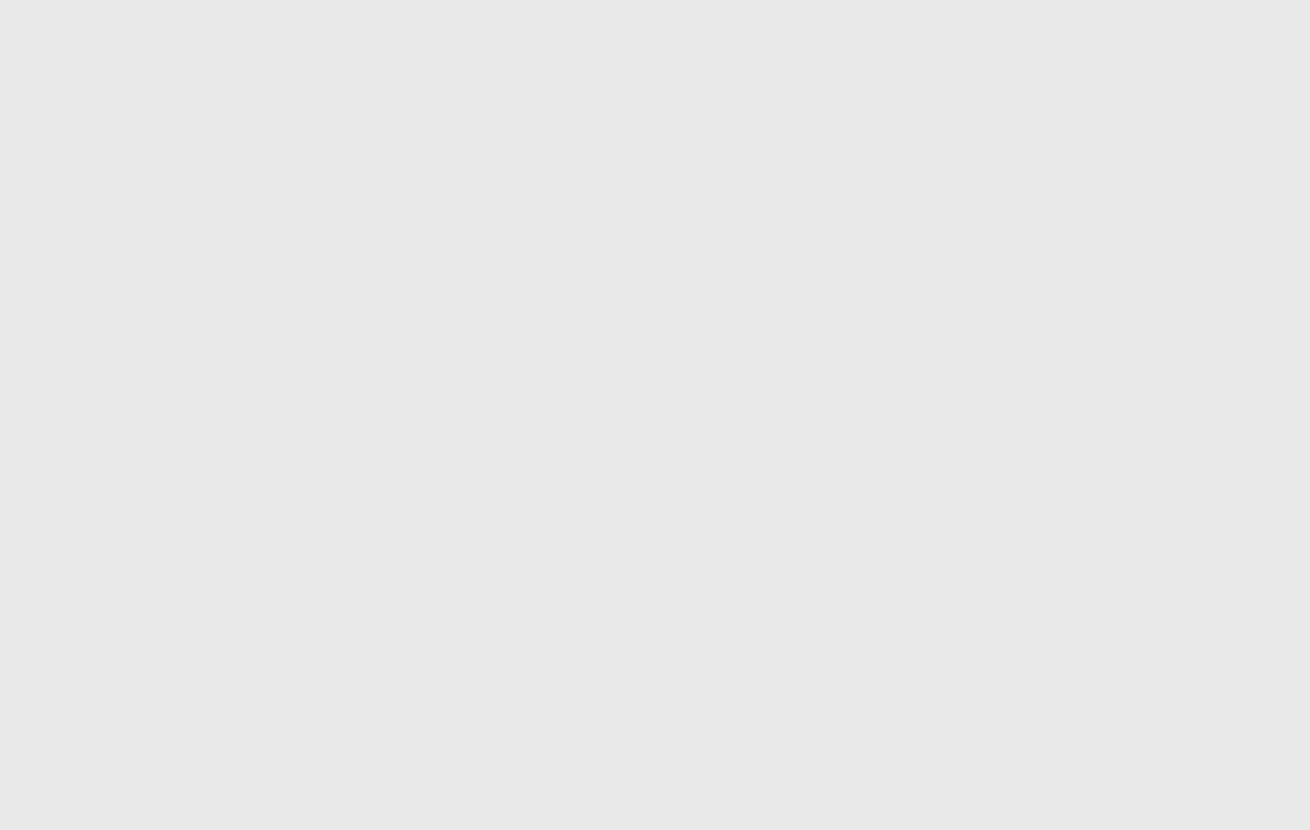
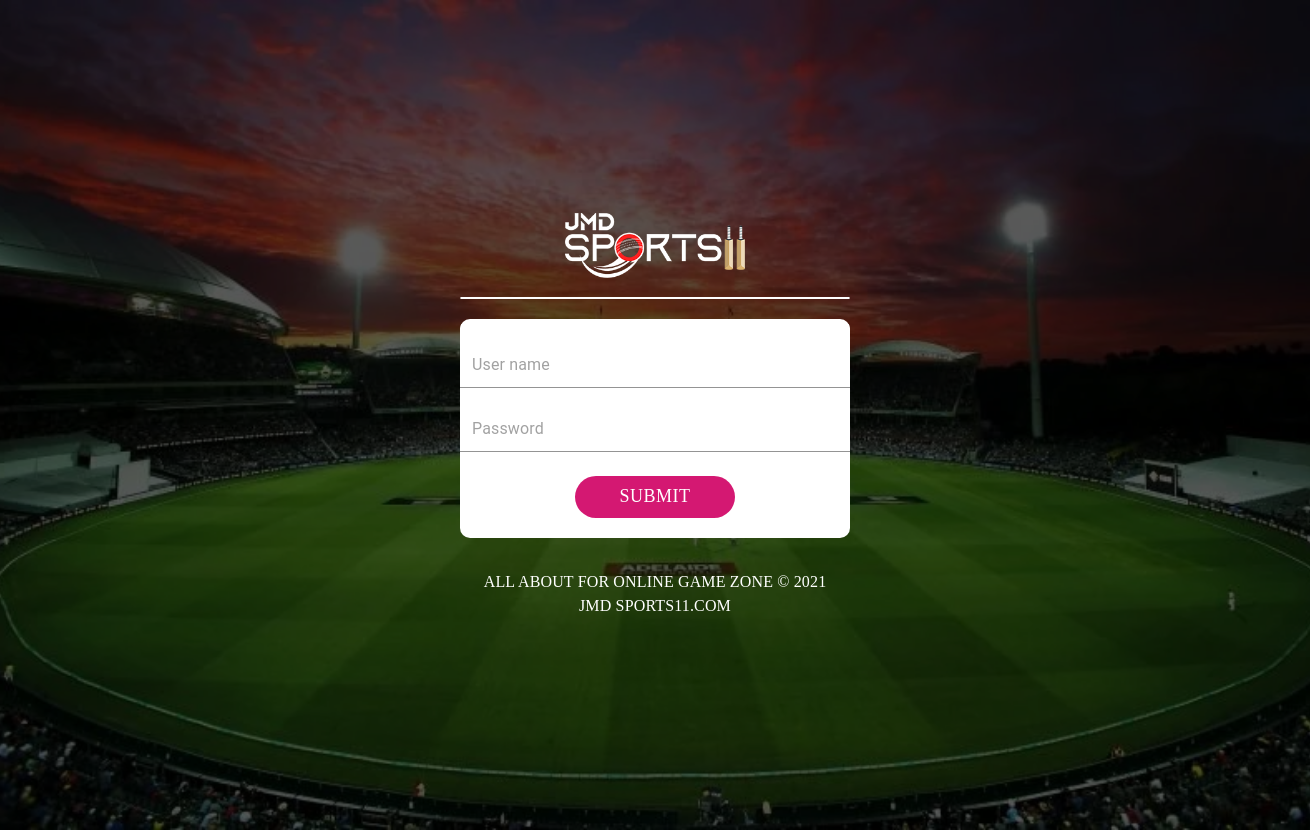
Before and after one commit to ritu-metaversity/client_jmd, a React (Vite) app: page /login in a window 1280 px wide. Before the commit this address had no page. Shown: the whole page, 1310 px wide, since content can reach past the window. Before the commit the page ends 800 px from the top, so only its background shows below. Built offline with nearby package versions, Linux system fonts and the light colour scheme.

Commit message:
Login page

```diff
--- a/src/App.tsx
+++ b/src/App.tsx
@@ -2,6 +2,7 @@ import "./App.css"
 import { Route, BrowserRouter as Router, Routes } from 'react-router-dom'
 import Mainlayout from "./Common/Mainlayout/Mainlayout"
 import Dashboard from "./Pages/Dashboard/Dashboard"
+import Login from "./Pages/login/Login"
 
 const App = () => {
   return (
@@ -9,12 +10,12 @@ const App = () => {
       <Router>
         <>
           <Routes>
-              {/* <Route path="/login" element={<Login />} /> */}
+            <Route path="/login" element={<Login />} />
             {/* <Route path="/changePassword" element={<ChangePassword />} /> */}
             <Route
               path="/"
               element={
-                  <Mainlayout/>
+                <Mainlayout />
               }>
               <Route path="/" element={<Dashboard />} />
 
--- /dev/null
+++ b/src/Pages/login/Login.tsx
@@ -0,0 +1,81 @@
+import { Box, Button, FilledInput, FormControl, TextField, Typography } from '@mui/material'
+import './styles.scss';
+import bgImage from '../../assets/img/bg-01.webp';
+import jmdlogo from '../../assets/img/jmd-white-logo.webp';
+
+const Login = () => {
+    const handlerSubmit = (e: any) => {
+        e.preventDefault();
+
+    }
+
+
+    return (
+        <Box sx={{
+            backgroundImage: `url(${bgImage})`,
+        }} className="loginparent">
+            <Box sx={{}} className="loginformparent">
+                <Box className="wrapper">
+                    <img src={jmdlogo} className='jmdloginlogo' alt="" />
+                    <Typography component="p" className='msg'></Typography>
+                </Box>
+                <Box
+                    sx={{
+                        width: 500,
+                        maxWidth: '100%',
+                    }}
+                >
+                    <form onSubmit={handlerSubmit} className='form_'>
+
+                        <FormControl variant="filled" sx={{ width: '100%' }}>
+                            <FilledInput sx={{
+                                padding: '4px 0',
+                                width: '100%',
+                                borderRadius: '0',
+                                '::placeholder': { color: 'red' }
+                            }} id="component-filled" placeholder="User name" />
+                        </FormControl>
+                        <FormControl variant="filled" sx={{ width: '100%' }}>
+                            <FilledInput
+                                sx={{
+                                    padding: '4px 0',
+                                    width: '100%',
+                                    borderRadius: '0',
+                                    '&::placeholder': { backgroundColor: 'red' }
+                                }} id="component-filled" placeholder="Password" />
+                        </FormControl>
+
+                        <Button sx={{
+                            ":hover": {
+                                backgroundColor: '#D41872'
+                            },
+
+                            mt: 3,
+                            textTransform: 'uppercase',
+                            fontFamily: 'ubuntu-bold',
+                            backgroundColor: '#D41872',
+                            padding: '0 20px',
+                            minWidth: '160px',
+                            height: '42px',
+                            borderRadius: '21px',
+                            fontSize: '18px',
+                            color: '#fff'
+                        }}>
+                            submit
+                        </Button>
+
+                    </form>
+
+                    <Typography component='h6' sx={{ mt: 4, fontFamily: 'Ubuntu-Bold', color: '#fff', fontSize: '16px' }}>
+                        ALL ABOUT FOR ONLINE GAME ZONE © 2021
+                        <br />
+                        JMD SPORTS11.COM
+                    </Typography>
+                </Box>
+
+            </Box>
+        </Box >
+    )
+}
+
+export default Login
--- /dev/null
+++ b/src/Pages/login/styles.scss
@@ -0,0 +1,71 @@
+.loginparent {
+    width: 100%;
+    height: 500px;
+    min-height: 100vh;
+    display: flex;
+    flex-wrap: wrap;
+    justify-content: center;
+    align-items: center;
+    padding: 15px;
+    background-repeat: no-repeat;
+    background-position: 50%;
+    background-size: cover;
+    position: relative;
+    z-index: 1;
+
+    &::before {
+        content: "";
+        display: block;
+        position: absolute;
+        z-index: -1;
+        width: 100%;
+        height: 100%;
+        top: 0;
+        left: 0;
+        background-color: rgba(0, 0, 0, .65);
+    }
+
+
+    .loginformparent {
+        width: 390px;
+        border-radius: 10px;
+        overflow: hidden;
+
+        .wrapper {
+            padding-bottom: 20px;
+
+            .msg {
+                margin-top: 15px;
+                border: 1px solid #fff;
+                color: #ff0;
+                border-radius: 4px;
+                font-size: 20px;
+            }
+
+            .jmdloginlogo {
+                width: 180px;
+                height: 65px;
+            }
+        }
+
+        .form_ {
+            overflow: hidden;
+            background-color: #fff;
+            border-radius: 10px;
+            padding: 5px 0 20px 0;
+
+            .MuiFormControl-root {
+                .MuiInputBase-root {
+                    background-color: #fff;
+
+                    &:focus-visible {
+                        border-bottom: 0px;
+                    }
+
+                }
+            }
+        }
+
+
+    }
+}
```
Also changed, not shown: src/assets/img/bg-01.webp (added), src/assets/img/jmd-white-logo.webp (added), src/index.css (line endings or trailing spaces). Lines whose indentation alone changed are shown as unchanged.
